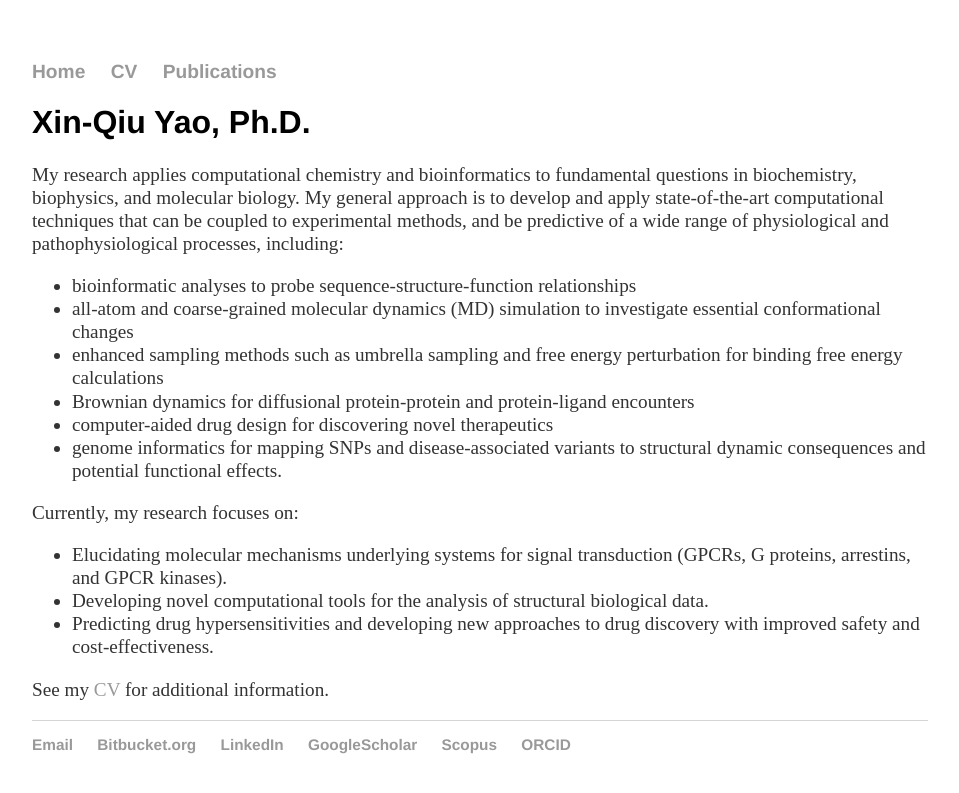
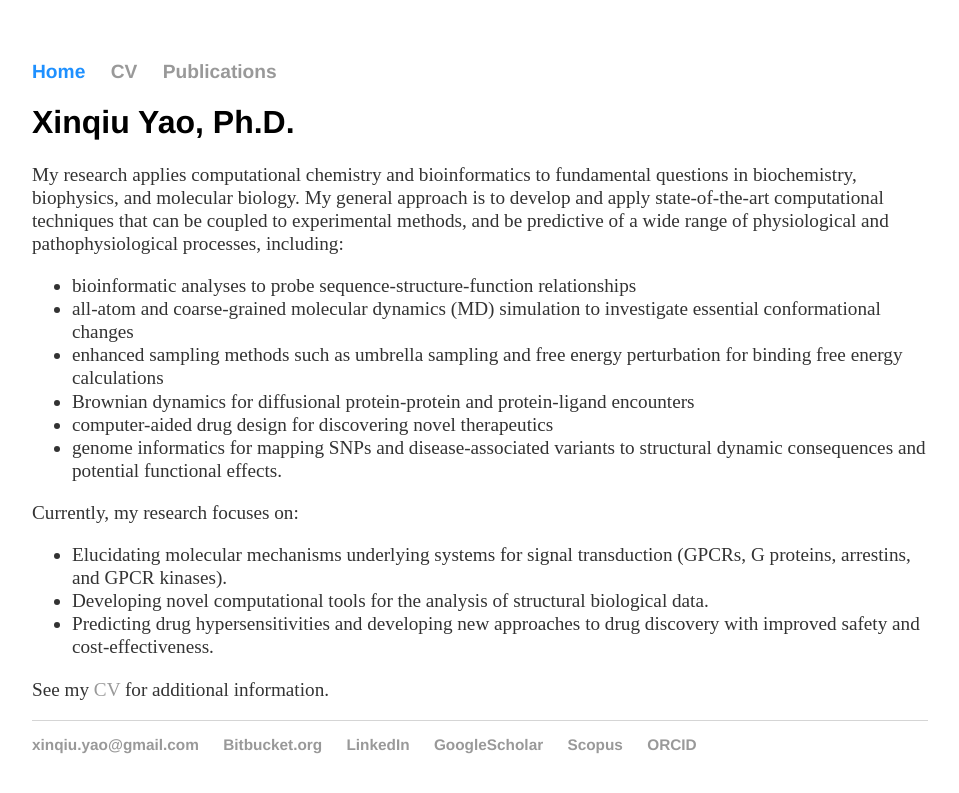
Before and after one commit to xinqyao/xinqyao.github.io, a Jekyll site: the page built from index.md, in a window 1280 px wide. Shown: the top 793 px of the page, without its empty margins (160-1119 px from the left). Built offline with Jekyll 4.4.1, drawn with Linux system fonts in a browser that asks for light colours; comment, search, counter and statistics services are not loaded.

```diff
--- a/_config.yml
+++ b/_config.yml
@@ -1,3 +1,3 @@
-name: Xin-Qiu Yao
+name: Xinqiu Yao
 markdown: kramdown
 permalink: /blog/:year/:month/:day/:title
--- /dev/null
+++ b/_includes/footer.html
@@ -0,0 +1,11 @@
+<footer>
+<ul>
+	<li><a href="mailto:xinqiu.yao@gmail.com">xinqiu.yao@gmail.com</a></li>
+   <!-- <li><a href="https://github.com/xinqyao">github.com/xinqyao</a></li> -->
+	<li><a href="https://bitbucket.org/Grantlab/bio3d">Bitbucket.org</a></li>
+	<li><a href="https://www.linkedin.com/in/xin-qiu-yao-1a91b120">LinkedIn</a></li>
+	<li><a href="https://scholar.google.com/citations?user=Y7F_stAAAAAJ&hl=en">GoogleScholar</a></li>
+	<li><a href="https://www.scopus.com/authid/detail.uri?authorId=23973741100">Scopus</a></li>
+	<li><a href="https://orcid.org/0000-0003-2706-2028">ORCID</a></li>
+</ul>
+</footer>
--- /dev/null
+++ b/_includes/navigation.html
@@ -0,0 +1,7 @@
+<nav>
+<ul>
+   <li><a href="/" {% if page.url == "/" %}style="color:dodgerblue;"{% endif %}>Home</a></li>
+   <li><a href="/cv" {% if page.url == "/cv/" %}style="color:dodgerblue;"{% endif %}>CV</a></li>
+   <li><a href="/publications" {% if page.url == "/publications/" %}style="color:dodgerblue;"{% endif %}>Publications</a></li>
+</ul>
+</nav>
--- a/_layouts/default.html
+++ b/_layouts/default.html
@@ -6,30 +6,14 @@
 			<link rel="stylesheet" type="text/css" href="/css/main.css">
 		</head>
 		<body>
-			<nav>
-	    		<ul>
-	        		<li><a href="/">Home</a></li>
-		        <!--	<li><a href="/about">About</a></li> -->
-	        		<li><a href="/cv">CV</a></li>
-				<li><a href="/publications">Publications</a></li>
-	        	<!--	<li><a href="/blog">Blog</a></li>  -->
-	    		</ul>
-			</nav>
+			{% include navigation.html %}
+
 			<div class="container">
 
 			{{ content }}
 
 			</div><!-- /.container -->
-			<footer>
-	    		<ul>
-	        		<li><a href="mailto:xinqiu.yao@gmail.com">Email</a></li>
-	 <!--       		<li><a href="https://github.com/xinqyao">github.com/xinqyao</a></li> -->
-				<li><a href="https://bitbucket.org/Grantlab/bio3d">Bitbucket.org</a></li>
-				<li><a href="https://www.linkedin.com/in/xin-qiu-yao-1a91b120">LinkedIn</a></li>
-				<li><a href="https://scholar.google.com/citations?user=Y7F_stAAAAAJ&hl=en">GoogleScholar</a></li>
-				<li><a href="https://www.scopus.com/authid/detail.uri?authorId=23973741100">Scopus</a></li>
-				<li><a href="https://orcid.org/0000-0003-2706-2028">ORCID</a></li>
-			</ul>
-			</footer>
+
+			{% include footer.html %}
 		</body>
 	</html>
--- a/index.md
+++ b/index.md
@@ -1,9 +1,9 @@
 ---
 layout: default
-title: Xin-Qiu Yao
+title: Xinqiu Yao
 ---
 
-# Xin-Qiu Yao, Ph.D.
+# Xinqiu Yao, Ph.D.
 
 My research applies computational chemistry and bioinformatics to fundamental questions in biochemistry, biophysics, and molecular biology. My general approach is to develop and apply state-of-the-art computational techniques that can be coupled to experimental methods, and be predictive of a wide range of physiological and pathophysiological processes, including:
 
```
Also changed, not shown: _posts/2017-01-18-yao-xinqiu-site-launched.md (+1 -1 lines), cv/index.md (+2 -2 lines), publications/index.md (+1 -1 lines), 1 other file.
